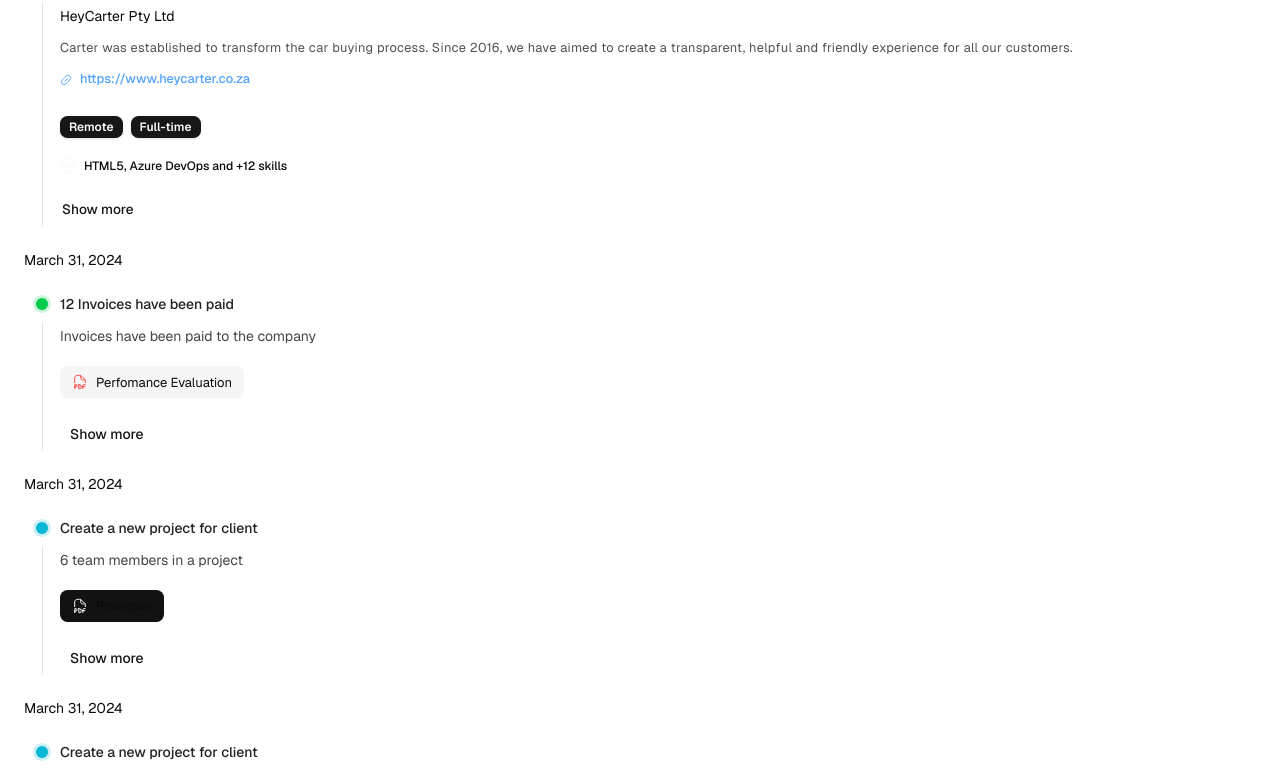
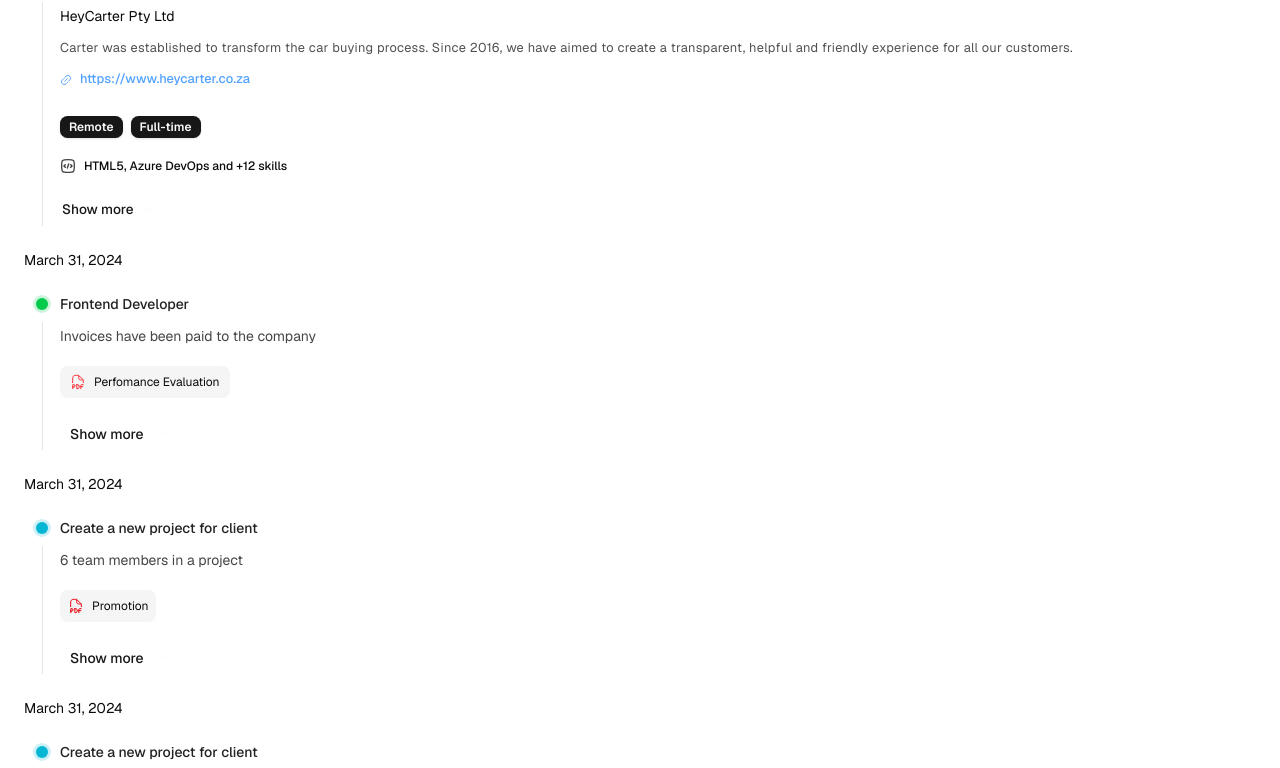
Before and after one commit to thembaxx/gnx, a Next.js app: page /work in a window 1280 px wide. Shown: the part 631-1399 px from the top of the page. Built offline with nearby package versions, Linux system fonts and the light colour scheme.

Commit message:
Refactor Navbar to include ThemeSwitcher component; update Timeline styles and text; bump package dependencies

```diff
--- a/components/nav-bar.tsx
+++ b/components/nav-bar.tsx
@@ -17,7 +17,7 @@
 import { Separator } from "./ui/separator";
 import Image from "next/image";
 import { cn } from "@/lib/utils";
-// import ThemeSwitcher from "./theme-switcher";
+import ThemeSwitcher from "./theme-switcher";
 
 interface NavItemProps {
   title: string;
@@ -354,10 +354,10 @@
                 </a>
               </div>
               <Separator />
-              {/* <div className="px-4 py-6">
+              <div className="px-4 py-6">
                 <ThemeSwitcher />
               </div>
-              <Separator /> */}
+              <Separator />
               <div className="pt-6 pb-6 px-4 space-y-6">
                 <p className="text-[11px] text-muted-foreground">
                   {siteConfig.name} © <>{new Date().getFullYear()}</>{" "}
--- a/components/work/timeline.tsx
+++ b/components/work/timeline.tsx
@@ -164,7 +164,7 @@
                   </div>
                 </div>
                 <div className="pt-4 text-xs font-medium flex items-center space-x-2">
-                  <SourceCodeSquareIcon className="h-4 w-4" />
+                  <SourceCodeSquareIcon className="h-4 w-4 text-icon" />
                   <span>HTML5, Azure DevOps and +12 skills</span>
                 </div>
                 <div className="pt-4">
@@ -216,7 +216,7 @@
               <div className="grid grid-rows-[36px_1fr] gap-1 text-sm ">
                 <div className="flex items-center h-full">
                   <p className="font-medium text-foreground/90">
-                    12 Invoices have been paid
+                    Frontend Developer
                   </p>
                 </div>
                 <p className="row-start-2 text-sm text-secondary-foreground/80">
@@ -224,9 +224,9 @@
                 </p>
                 <div className="flex flex-wrap gap-2 py-4">
                   <Link href="/invoice.pdf">
-                    <div className="flex items-center gap-2 text-[13px] px-3 py-2 rounded-md bg-secondary">
-                      <PdfIcon className="h-4 w-4 text-[#fb4141]" />
-                      <span className="leading-none">
+                    <div className="flex items-center gap-2 text-[13px] px-2.5 py-2 rounded-md bg-neutral-100 dark:bg-[#121212]">
+                      <PdfIcon className="h-4 w-4 text-red-500 dark:text-white" />
+                      <span className="leading-none text-xs">
                         Perfomance Evaluation
                       </span>
                     </div>
@@ -267,9 +267,9 @@
                 </p>
                 <div className="flex flex-wrap gap-2 py-4">
                   <Link href="/invoice.pdf">
-                    <div className="flex items-center gap-2 text-xs px-3 py-2 rounded-md bg-[#121212]">
-                      <PdfIcon className="h-4 w-4" />
-                      <span className="leading-none">Promotion</span>
+                    <div className="flex items-center gap-2 text-xs px-2 py-2 rounded-md  bg-neutral-100 dark:bg-[#121212]">
+                      <PdfIcon className="h-4 w-4 text-red-600 dark:text-white" />
+                      <span className="leading-none text-xs">Promotion</span>
                     </div>
                   </Link>
                 </div>
```
Also changed, not shown: package.json (+4 -4 lines), 1 other file (tests, documents, lock files or other folders).
